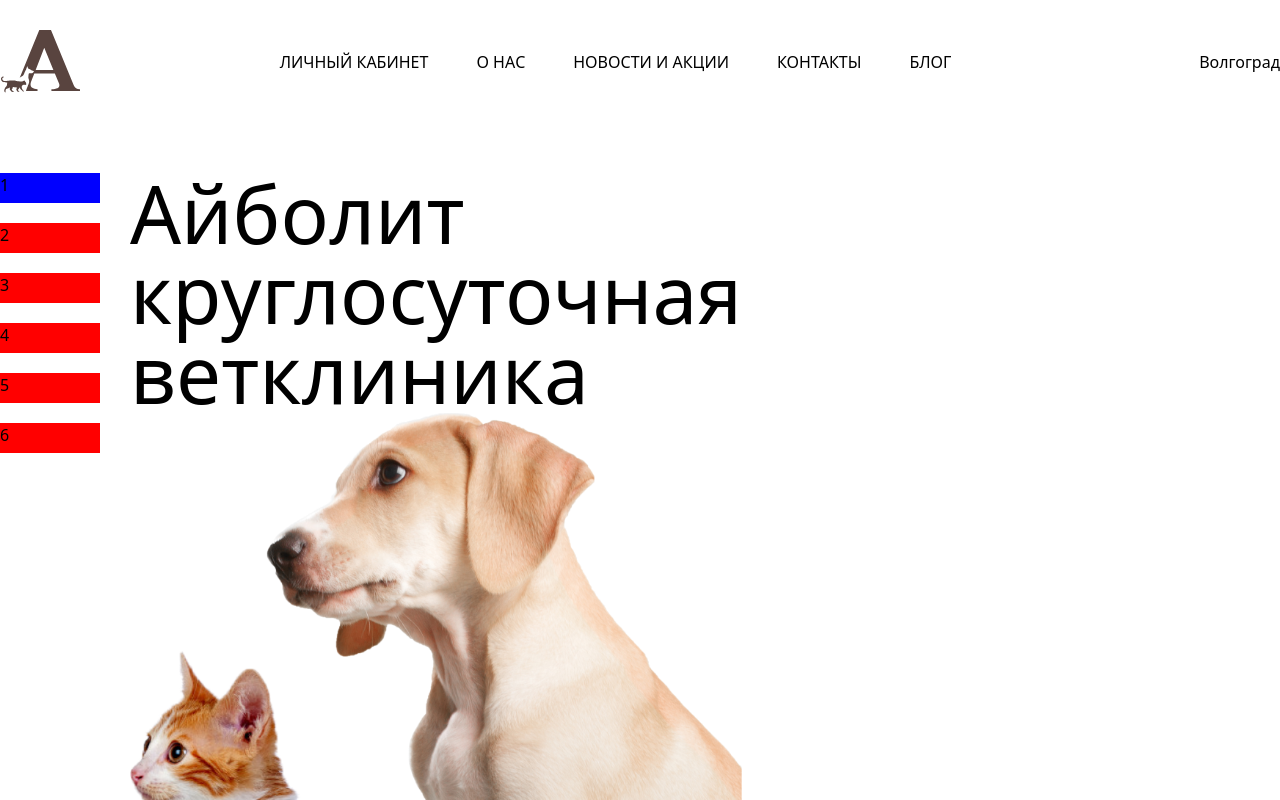
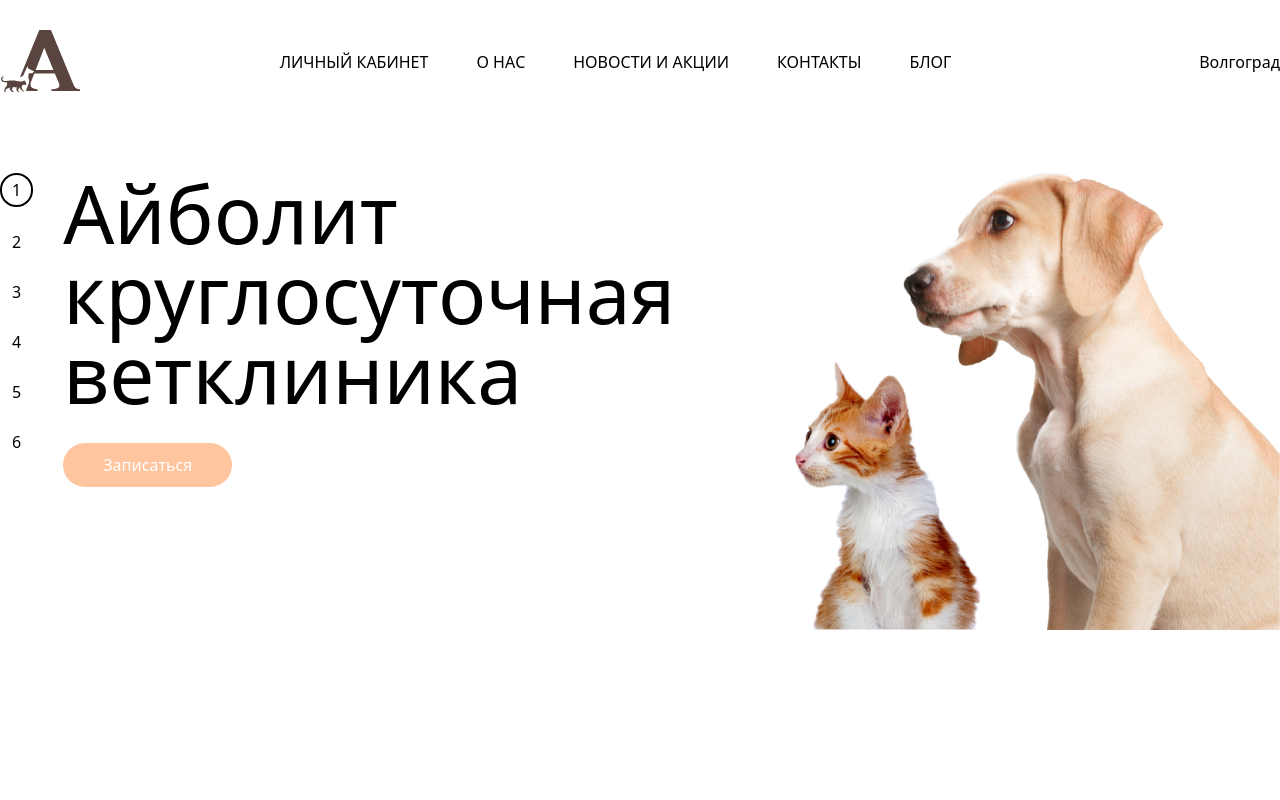
Before and after one commit to denism96/aibolit, a Vue app: page / in a window 1280 px wide. Shown: the top 800 px of the page. Built offline with nearby package versions, Linux system fonts and the light colour scheme.

Commit message:
Update styles Tabs

```diff
--- a/src/components/AppTabs.vue
+++ b/src/components/AppTabs.vue
@@ -28,16 +28,19 @@
   <div class="tab-content"><slot /></div>
 </template>
 <style lang="scss" scoped>
+.tab-nav {
+  display: flex;
+  flex-direction: column;
+}
 span {
   margin-right: 30px;
   margin-bottom: 20px;
-  display: block;
-  width: 100px;
-  height: 30px;
-  background-color: red;
+  padding: 3px 10px;
   cursor: pointer;
+  text-align: center;
+  border-radius: 20px;
 }
 .selected {
-  background-color: blue;
+  border: 2px solid #000;
 }
 </style>
--- a/src/components/MainSection.vue
+++ b/src/components/MainSection.vue
@@ -2,44 +2,7 @@
 import SocialLink from "./social/SocialLink.vue";
 import AppTabs from "./AppTabs.vue";
 import { ref } from "vue";
-const tabs = [
-  {
-    name: "1",
-    label: "Айболит круглосуточная ветклиника",
-    image: "/src/assets/image/tabs/cat_dog.png",
-    imageAlt: "Кот с собакой",
-  },
-  {
-    name: "2",
-    label: "Комфортные оборудованные стационары",
-    image: "/src/assets/image/tabs/doctor.png",
-    imageAlt: "Собака облизывает доктора",
-  },
-  {
-    name: "3",
-    label: "Новейшее европейское оборудование",
-    image: "/src/assets/image/tabs/dog_doctor.png",
-    imageAlt: "Собака доктор",
-  },
-  {
-    name: "4",
-    label: "Собственная современная лаборатория",
-    image: "/src/assets/image/tabs/rabbit.png",
-    imageAlt: "Кролик",
-  },
-  {
-    name: "5",
-    label: "Аптека и зоомагазин по доступным ценам ",
-    image: "/src/assets/image/tabs/cat_with_tongue.png",
-    imageAlt: "Кошка показывает язык",
-  },
-  {
-    name: "6",
-    label: "Груминг салон и косметические товары",
-    image: "/src/assets/image/tabs/dogs.png",
-    imageAlt: "Собаки той терьеры",
-  },
-];
+import { tabs } from "../storage/tabs";
 
 const selectedTab = ref(tabs[0].name);
 
@@ -55,14 +18,15 @@
     <div class="center-content">
       <div v-for="tab in tabs" :key="tab.name">
         <h1 v-if="selectedTab === tab.name">{{ tab.label }}</h1>
-        <div v-if="selectedTab === tab.name">
-          <img class="dog-image" :src="tab.image" :alt="tab.imageAlt" />
-        </div>
+
       </div>
       <button>Записаться</button>
       <SocialLink></SocialLink>
     </div>
     <div class="right-content">
+      <div v-for="tab in tabs" :key="tab.name">
+        <img v-if="selectedTab === tab.name" :src="tab.image" :alt="tab.imageAlt">
+      </div>
       <p>8 121 909 00 00</p>
     </div>
   </section>
@@ -76,6 +40,7 @@
   margin-top: 80px;
   height: 786px;
 }
+
 .center-content {
   display: flex;
   flex-direction: column;
```
